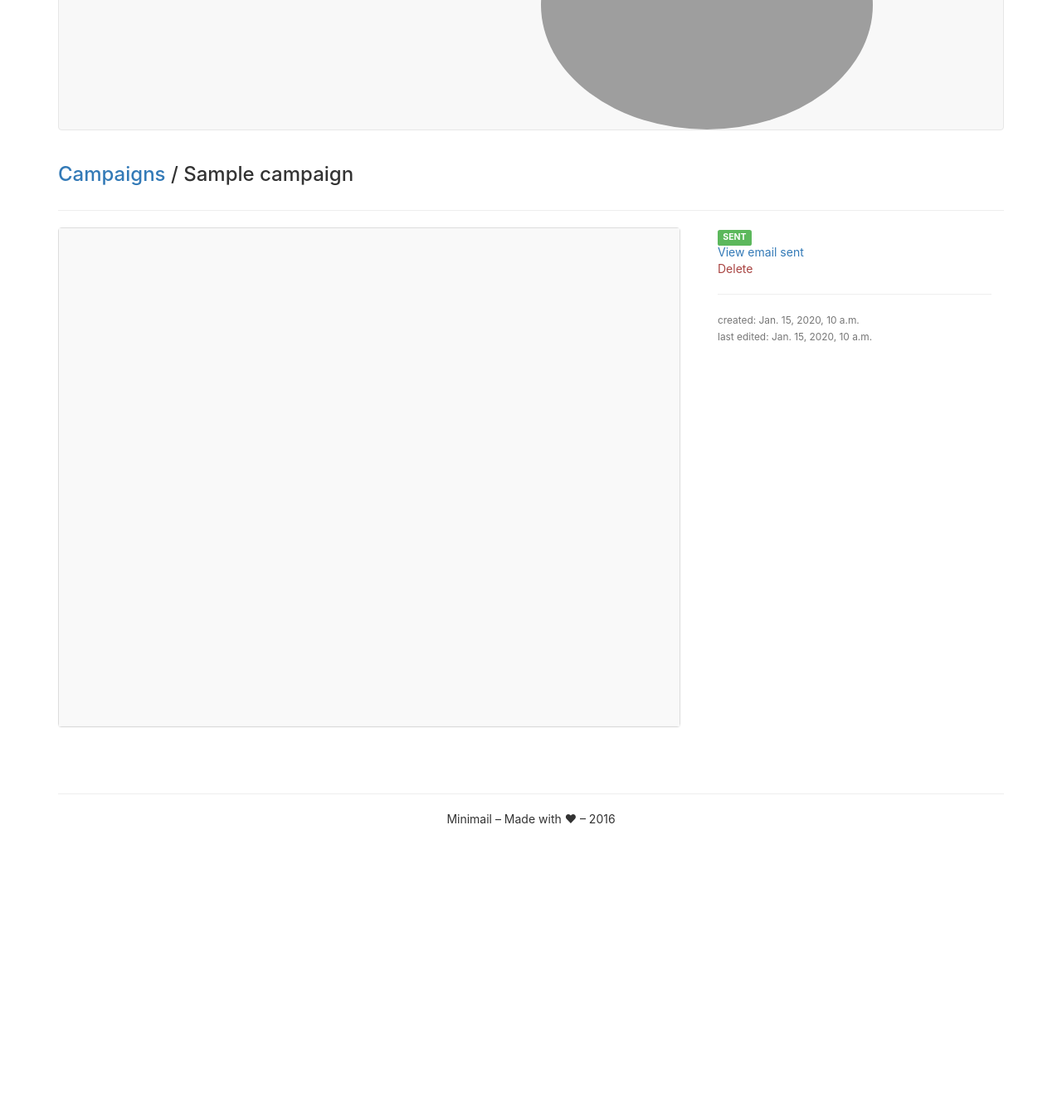
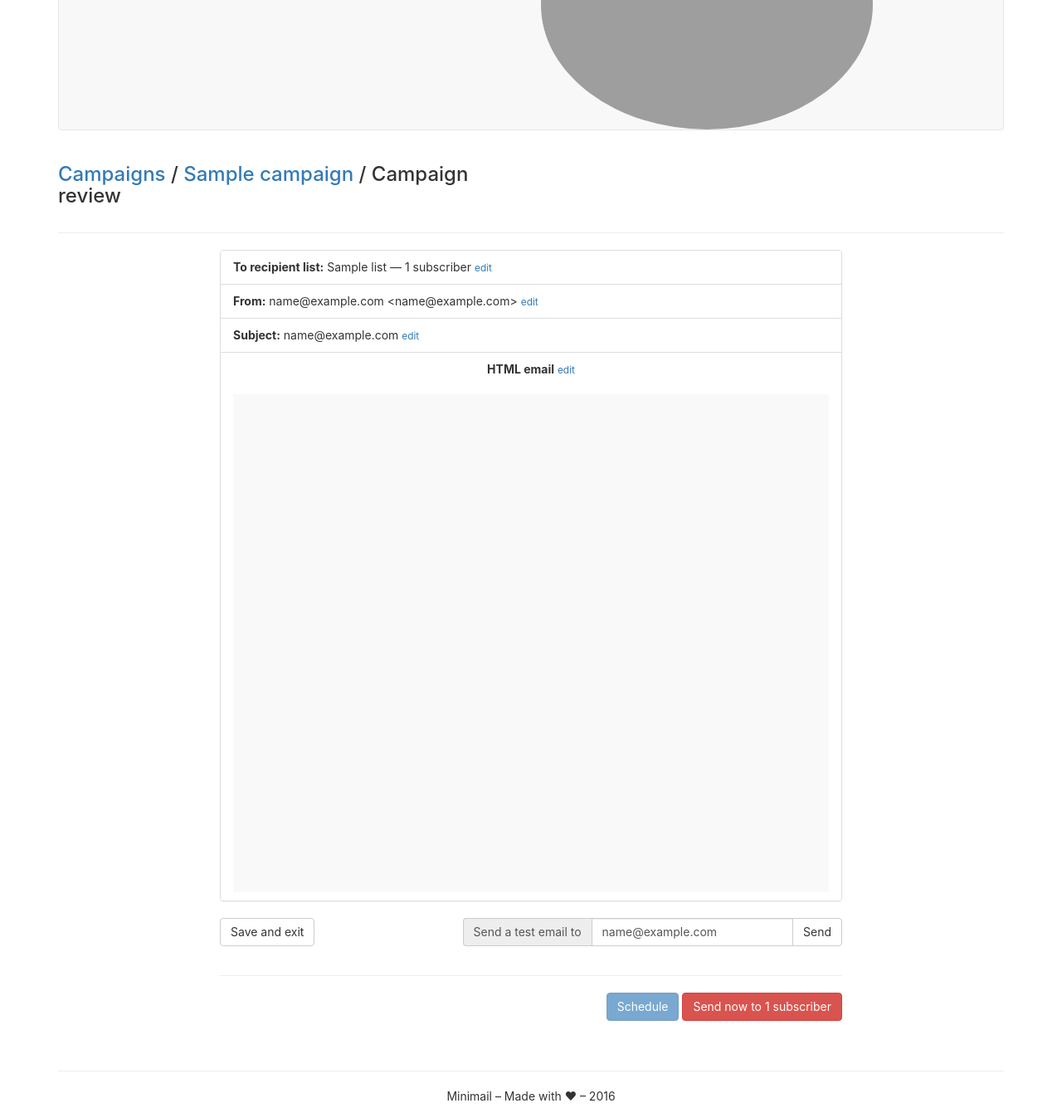
Before and after one commit to r1q/minimail, a Django app: page /campaigns/1/review in a window 1280 px wide. Shown: the part 175-1516 px from the top of the page at 83% size. Before the commit the page ends 1167 px from the top, so only its background shows below. Run offline with Django 3.2, Linux system fonts and the light colour scheme; a user stored in the database is signed in; tables that the repository leaves empty hold one stand-in row (values such as "Sample post"); grey boxes labelled with a size stand in for pictures from a placeholder-image service; some libraries are stand-ins or nearby versions; grey boxes are pictures that could not be loaded.

Commit message:
Add campaign review and edit. Add send test email.

```diff
--- a/campaign_management/models.py
+++ b/campaign_management/models.py
@@ -18,9 +18,11 @@ class Campaign(models.Model):
     email_subject = models.CharField(max_length=150)
     email_from_name = models.CharField(max_length=100)
     email_from_email = models.CharField(max_length=100)
-    # Metadata
+    # schedule_send = models.DateTimeField(blank=True)
+    # Status
     is_sent = models.BooleanField(default=False)
     is_draft = models.BooleanField(default=True)
+    # Metadata
     created = models.DateTimeField(auto_now_add=True)
     edited = models.DateTimeField(auto_now=True)
 
@@ -28,4 +30,4 @@ class Campaign(models.Model):
         return self.name
 
     def get_absolute_url(self):
-        return reverse('campaign-detail', kwargs={'pk': self.pk})
+        return reverse('campaign-review', kwargs={'pk': self.pk})
--- a/campaign_management/templates/campaign_detail.html
+++ b/campaign_management/templates/campaign_detail.html
@@ -40,7 +40,16 @@
             {% else %}
             <span class='label label-warning'>NOT SENT</span>
             {% endif %}
+            <br />
+            <br />
             <ul class='list-unstyled'>
+              {% if not campaign.is_sent %}
+                <li>
+                  <a class='text-primary' href="{% url 'campaign-review' campaign.id %}">
+                    {% trans 'Review and send' %}
+                  </a>
+                </li>
+              {% endif %}
               <li>
                 <a class='text-primary' href="{% url 'template-preview' campaign.email_template.id %}" target='_blank'>
                   {% if campaign.is_sent %}
--- /dev/null
+++ b/campaign_management/templates/campaign_review.html
@@ -0,0 +1,107 @@
+{% extends 'master.html' %}
+{% load i18n %}
+{% load humanize %}
+
+
+{% block title %}
+  Campaign "{{ campaign.name }}"
+{% endblock %}
+
+
+{% block content %}
+
+  <div class='row'>
+    <div class='col-lg-6 col-sm-6'>
+      <h3>
+        <a href='{% url 'campaign-list' %}'>{% trans "Campaigns" %}</a>
+        / <a href='{% url 'campaign-detail' campaign.id %}'>{{ campaign.name }}</a>
+        / {% trans 'Campaign review' %}
+      </h3>
+    </div>
+  </div>
+
+  <hr />
+
+  <div class='row'>
+    <div class='col-lg-8 col-lg-offset-2'>
+
+      <div class="panel panel-default">
+        <ul class="list-group">
+          <li class="list-group-item">
+            <strong>To recipient list:</strong>
+            {{ campaign.email_list }} &mdash;
+            {{campaign.email_list.count_susbscribers|intcomma}}
+            {% trans 'subscriber' %}{{campaign.email_list.count_susbscribers|pluralize}}
+            <a href='{% url "campaign-update" campaign.id %}'><small>edit</small></a>
+          </li>
+          <li class="list-group-item">
+            <strong>From:</strong>
+            {{ campaign.email_from_name}} &lt;{{campaign.email_from_email}}&gt;
+            <a href='{% url "campaign-update" campaign.id %}'><small>edit</small></a>
+          </li>
+          <li class="list-group-item">
+            <strong>Subject:</strong>
+            {{ campaign.email_subject}}
+            <a href='{% url "campaign-update" campaign.id %}'><small>edit</small></a>
+          </li>
+          <li class="list-group-item text-center">
+            <strong>HTML email</strong>
+            <a href='{% url "campaign-update" campaign.id %}'><small>edit</small></a>
+            <div class='preview' style='position: relative; min-height: 600px; height:auto; background: #f9f9f9; overflow: hidden;margin-top:2rem'>
+              <iframe style='border: 0; position: absolute; top: 0; bottom: 0; left: 0; right: 0; z-index: 10; transform: scale(0.90); transform-origin: 0 0; height: 112%; width: 112%;'
+                src='{% url "template-preview" campaign.email_template.id %}'> </iframe>
+              <div class='cover' style='position: absolute; top: 0; bottom: 0; left: 0; right: 0; z-index: 100;'></div>
+            </div>
+          </li>
+        </ul>
+      </div>
+
+    </div>
+  </div>
+
+  <div class='row'>
+    <div class='col-lg-2 col-lg-offset-2 col-sm-12'>
+
+      <a href="{% url 'campaign-list' %}" class='btn btn-default'>Save and exit</a>
+
+    </div>
+
+    <div class='col-lg-5 col-lg-offset-1 col-sm-12'>
+
+      <form action='{% url "campaign-send-test-email" campaign.id %}' method='post'>
+        {% csrf_token %}
+        <div class="form-group">
+          <div class="input-group">
+            <span class="input-group-addon" id="sizing-addon1">
+              Send a test email to
+            </span>
+            <input type="email" name="email" class="form-control" placeholder="your email..." value="{{user.email}}" />
+            <span class="input-group-btn">
+              <button type="submit" class="btn btn-default">Send</button>
+            </span>
+          </div>
+        </div>
+      </form>
+
+    </div>
+  </div>
+
+  <div class='row'>
+    <div class='col-lg-8 col-lg-offset-2 text-right'>
+
+      <hr />
+
+      <a href='javascript:void(0)' class='btn btn-primary' disabled>
+        {% trans 'Schedule'%}
+      </a>
+
+      <a href='#' class='btn btn-danger'>
+        {% trans 'Send now to'%}
+        {{ campaign.email_list.count_susbscribers|intcomma }} {% trans 'subscriber' %}{{campaign.email_list.count_susbscribers|pluralize}}
+      </a>
+
+    </div>
+  </div>
+
+
+{% endblock %}
--- a/campaign_management/urls.py
+++ b/campaign_management/urls.py
@@ -8,6 +8,10 @@ urlpatterns = [
         views.CampaignCreate.as_view(),
         name='campaign-new'),
 
+    url(r'^(?P<pk>\d+)/review',
+        views.CampaignReview.as_view(),
+        name='campaign-review'),
+
     url(r'^(?P<pk>\d+)/edit',
         views.CampaignUpdate.as_view(),
         name='campaign-update'),
@@ -15,6 +19,10 @@ urlpatterns = [
     url(r'^(?P<pk>\d+)/delete',
         views.CampaignDelete.as_view(),
         name='campaign-delete'),
+
+    url(r'^(?P<pk>\d+)/send-test-email',
+        views.send_test_email,
+        name='campaign-send-test-email'),
 
     url(r'^(?P<pk>\d+)',
         views.CampaignDetail.as_view(),
--- a/campaign_management/views.py
+++ b/campaign_management/views.py
@@ -3,6 +3,9 @@ from django.views.generic import ListView, DetailView, CreateView, UpdateView,\
 from django.urls import reverse_lazy
 from django.contrib import messages
 from django.contrib.auth.mixins import LoginRequiredMixin
+from django.contrib.auth.decorators import login_required
+from django.shortcuts import redirect
+from django.core.mail import send_mail
 
 from campaign_management.models import Campaign
 from subscriber_management.models import List
@@ -15,7 +18,8 @@ class CampaignList(LoginRequiredMixin, ListView):
     template_name = 'campaign_list.html'
 
     def get_queryset(self):
-        return Campaign.objects.select_related('email_list').order_by('-created')\
+        return Campaign.objects.select_related('email_list')\
+                               .order_by('-created')\
                                .filter(author=self.request.user)
 
     def get_context_data(self, **kwargs):
@@ -36,18 +40,33 @@ class CampaignDetail(LoginRequiredMixin, DetailView):
         return context
 
 
+class CampaignReview(LoginRequiredMixin, DetailView):
+    """CampaignDetail"""
+    model = Campaign
+    template_name = 'campaign_review.html'
+
+    def get_queryset(self):
+        return Campaign.objects.filter(author=self.request.user)
+
+    def get_context_data(self, **kwargs):
+        context = super(CampaignReview, self).get_context_data(**kwargs)
+        return context
+
+
 class CampaignCreate(LoginRequiredMixin, CreateView):
     """CampaignCreate"""
     model = Campaign
     fields = ['email_list', 'email_template', 'name', 'email_subject',
-              'email_from_name', 'email_from_email', 'email_list', 'email_template']
-    template_name = 'campaign_new.html'
+              'email_from_name', 'email_from_email', 'email_list',
+              'email_template']
+    template_name = 'campaign_new_or_edit.html'
 
     def get_context_data(self, **kwargs):
         # Call the base implementation first to get a context
         context = super(CampaignCreate, self).get_context_data(**kwargs)
         context['lists'] = List.objects.filter(user=self.request.user)
-        context['templates'] = Template.objects.filter(author=self.request.user)
+        context['templates'] = Template.objects\
+                                       .filter(author=self.request.user)
         return context
 
     def form_valid(self, form):
@@ -61,8 +80,18 @@ class CampaignCreate(LoginRequiredMixin, CreateView):
 class CampaignUpdate(LoginRequiredMixin, UpdateView):
     """CampaignUpdate"""
     model = Campaign
-    fields = ['name', 'html_campaign', 'text_campaign']
-    template_name = 'campaign_edit.html'
+    fields = ['email_list', 'email_template', 'name', 'email_subject',
+              'email_from_name', 'email_from_email', 'email_list',
+              'email_template']
+    template_name = 'campaign_new_or_edit.html'
+
+    def get_context_data(self, **kwargs):
+        # Call the base implementation first to get a context
+        context = super(CampaignUpdate, self).get_context_data(**kwargs)
+        context['lists'] = List.objects.filter(user=self.request.user)
+        context['templates'] = Template.objects\
+                                       .filter(author=self.request.user)
+        return context
 
     def form_valid(self, form):
         form.instance.author = self.request.user
@@ -70,10 +99,6 @@ class CampaignUpdate(LoginRequiredMixin, UpdateView):
 
     def get_queryset(self):
         return Campaign.objects.filter(author=self.request.user)
-
-    def get_context_data(self, **kwargs):
-        context = super(CampaignUpdate, self).get_context_data(**kwargs)
-        return context
 
 
 class CampaignDelete(LoginRequiredMixin, DeleteView):
@@ -92,3 +117,32 @@ class CampaignDelete(LoginRequiredMixin, DeleteView):
     def get_context_data(self, **kwargs):
         context = super(CampaignDelete, self).get_context_data(**kwargs)
         return context
+
+
+@login_required
+def send_test_email(request, pk):
+    """send_test_email
+
+    :param req:
+    :param campaign_id:
+    """
+
+    try:
+        email_recipient = request.POST.get('email')
+        campaign = Campaign.objects.select_related('email_template').get(pk=pk)
+        send_mail("[TEST] {}".format(campaign.email_subject),
+                  "",
+                  campaign.email_from_email,
+                  [email_recipient],
+                  fail_silently=False,
+                  html_message=campaign.email_template.html_template)
+    except Exception as ex:
+        messages.error(request,
+                       "Test email not sent: {}".format(ex),
+                       extra_tags='danger')
+    else:
+        messages.success(request,
+                         "Test email successfully sent to {}"
+                         .format(email_recipient))
+    finally:
+        return redirect('campaign-review', pk=pk)
```
Also changed, not shown: campaign_management/templates/campaign_new_or_edit.html (renamed from campaign_management/templates/campaign_new.html, +25 -9 lines), minimail/settings.py (+14 -1 lines).
